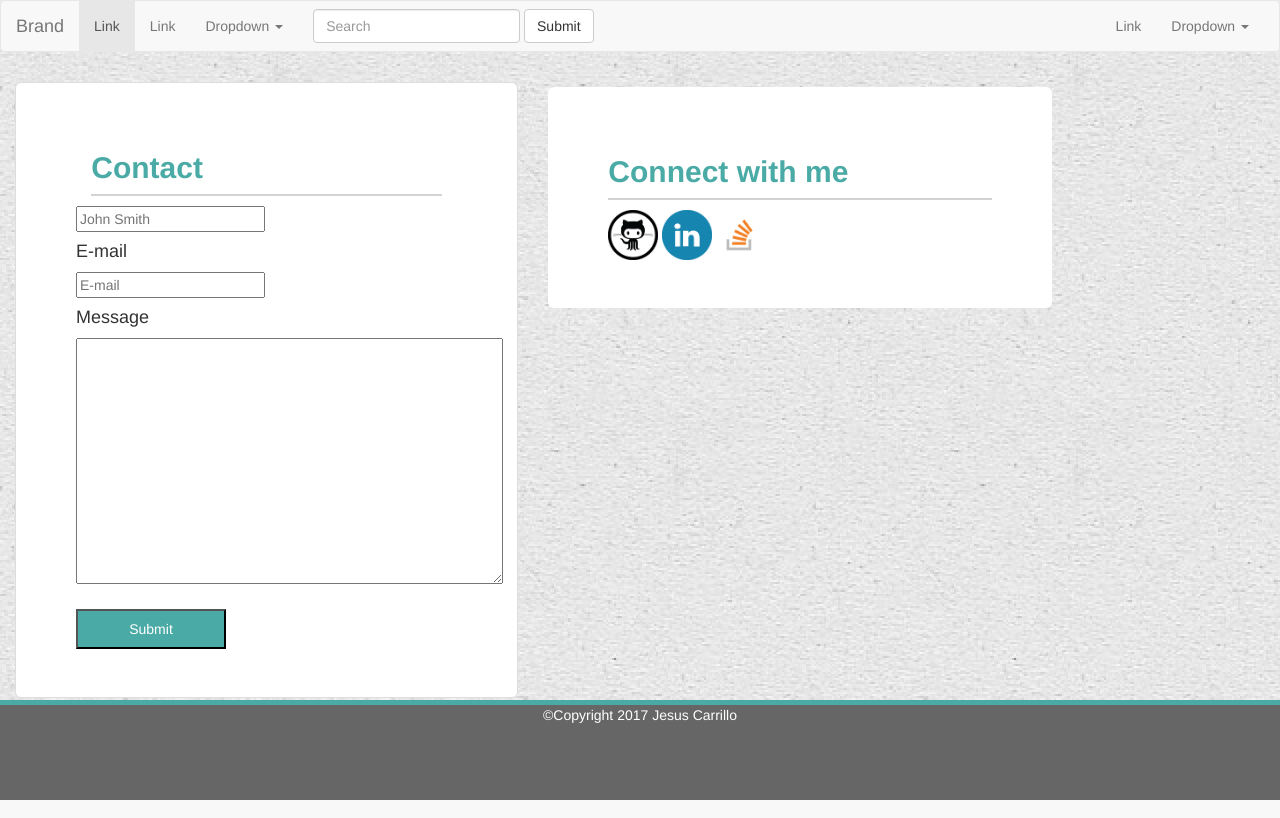
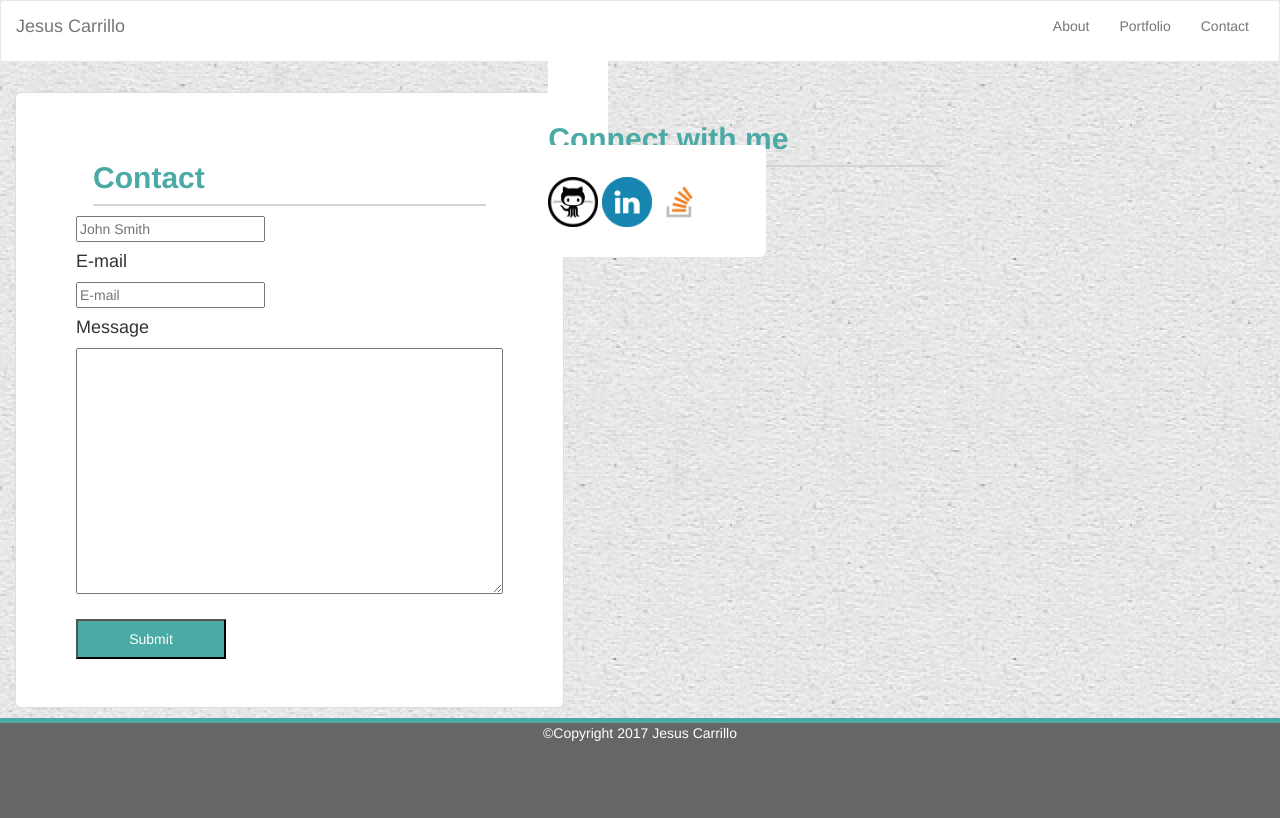
Before and after one commit to 91integ25/Bootstrap-portfolio, a PHP site: page /contact.html in a window 1280 px wide. Run offline with PHP 8.4, Linux system fonts and the light colour scheme; some libraries are stand-ins or nearby versions.

Commit message:
debugging

```diff
--- a/assets/css/style.css
+++ b/assets/css/style.css
@@ -1,9 +1,5 @@
 body {
 	background-image: url(../images/Background.png);
-}
-.container{
-	background-color: #fff;
-	position: relative;
 }
 /*end of container style*/
 .navbarStyle {
@@ -96,7 +92,6 @@ textarea{
 }
 .connect{
 	margin-top:3%;
-	padding-right:-6%;
 	margin-bottom: 20%;
 	background-color: #fff;
 
@@ -108,7 +103,6 @@ textarea{
 }
 /*end of connect style*/
 footer{
-	position:fixed;
 	bottom: 0;
 	height: 100px;
 	width:100%;
--- a/contact.html
+++ b/contact.html
@@ -7,7 +7,7 @@
 		<link rel="stylesheet" type="text/css" href="assets/css/style.css">
 	</head>
 	<body>
-		<!--
+
 		<nav class="navbar navbar-default navbarStyle">
 			<div class="container-fluid ">
 				<div class="navbar-header">
@@ -30,63 +30,12 @@
 				</div>
 			</div>
 		</nav>
-		-->
-		<nav class="navbar navbar-default">
-			<div class="container-fluid">
-				<!-- Brand and toggle get grouped for better mobile display -->
-				<div class="navbar-header">
-					<button type="button" class="navbar-toggle collapsed" data-toggle="collapse" data-target="#bs-example-navbar-collapse-1" aria-expanded="false">
-					<span class="sr-only">Toggle navigation</span>
-					<span class="icon-bar"></span>
-					<span class="icon-bar"></span>
-					<span class="icon-bar"></span>
-					</button>
-					<a class="navbar-brand" href="#">Brand</a>
-				</div>
-				<!-- Collect the nav links, forms, and other content for toggling -->
-				<div class="collapse navbar-collapse" id="bs-example-navbar-collapse-1">
-					<ul class="nav navbar-nav">
-						<li class="active"><a href="#">Link <span class="sr-only">(current)</span></a></li>
-						<li><a href="#">Link</a></li>
-						<li class="dropdown">
-							<a href="#" class="dropdown-toggle" data-toggle="dropdown" role="button" aria-haspopup="true" aria-expanded="false">Dropdown <span class="caret"></span></a>
-							<ul class="dropdown-menu">
-								<li><a href="#">Action</a></li>
-								<li><a href="#">Another action</a></li>
-								<li><a href="#">Something else here</a></li>
-								<li role="separator" class="divider"></li>
-								<li><a href="#">Separated link</a></li>
-								<li role="separator" class="divider"></li>
-								<li><a href="#">One more separated link</a></li>
-							</ul>
-						</li>
-					</ul>
-					<form class="navbar-form navbar-left">
-						<div class="form-group">
-							<input type="text" class="form-control" placeholder="Search">
-						</div>
-						<button type="submit" class="btn btn-default">Submit</button>
-					</form>
-					<ul class="nav navbar-nav navbar-right">
-						<li><a href="#">Link</a></li>
-						<li class="dropdown">
-							<a href="#" class="dropdown-toggle" data-toggle="dropdown" role="button" aria-haspopup="true" aria-expanded="false">Dropdown <span class="caret"></span></a>
-							<ul class="dropdown-menu">
-								<li><a href="#">Action</a></li>
-								<li><a href="#">Another action</a></li>
-								<li><a href="#">Something else here</a></li>
-								<li role="separator" class="divider"></li>
-								<li><a href="#">Separated link</a></li>
-							</ul>
-						</li>
-					</ul>
-					</div><!-- /.navbar-collapse -->
-					</div><!-- /.container-fluid -->
-				</nav>
+
+
 		<div class="container-fluid">
 			<div class="row">
-						<div class="col-md-5 ">
-							<section class="col-sm-12 jumbotron about" >
+				<div class="col-md-5 col-sm-12">
+					<section class="jumbotron about" >
 						<h2 class="subHeader"><strong>Contact</strong></h2>
 						<form>
 							<input class="largeInput" type="text" name="name" placeholder="John Smith" >
@@ -101,19 +50,19 @@
 
 				</div>
 
-						<div class="col-md-5 ">
-
-							<sidebar class="col-sm-12 jumbotron connect">
+				<div class="col-md-4 col-sm-12 ">
+					<sidebar class="jumbotron connect">
 					<h2 class="subHeader"><strong>Connect with me</strong></h2>
 					<a href="https://github.com/91integ25" alt="github link" target="_blank"><img class="img-responsive" src="assets/images/github.png" ></a>
 					<a href="https://www.linkedin.com/in/jesus-carrillo-353810126?trk=nav_responsive_tab_profile" alt="linkedin link" alt="linkedin link" target="_blank" ><img class="img-responsive" src="assets/images/linkein.png"></a>
 					<a href="http://stackoverflow.com/users/7311701/j-carrillo" alt="stack overflow link" target="_blank"><img class="img-responsive" src="assets/images/stackoverflow.png" alt="stackoverflow link"></a>
-
 					</sidebar>
 
 				</div>
+			</div>
+		</div>
+
 		<footer class="text-center">&copy;Copyright 2017 Jesus Carrillo</footer>
-				</div>
 
 
 </body>
```
Also changed, not shown: index.html (+9 -57 lines), portfolio.html (+9 -2 lines). Lines whose indentation alone changed are shown as unchanged.
